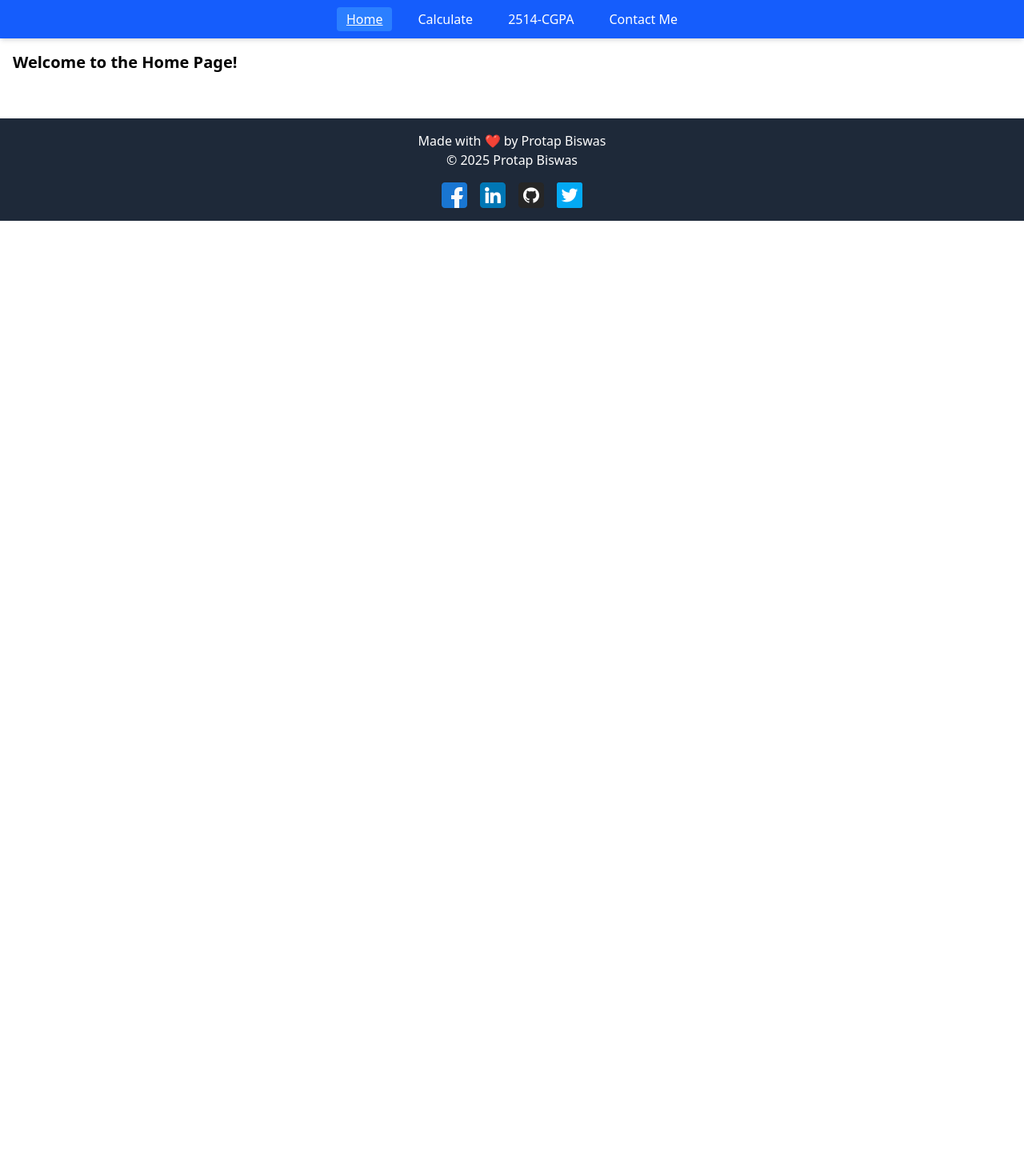
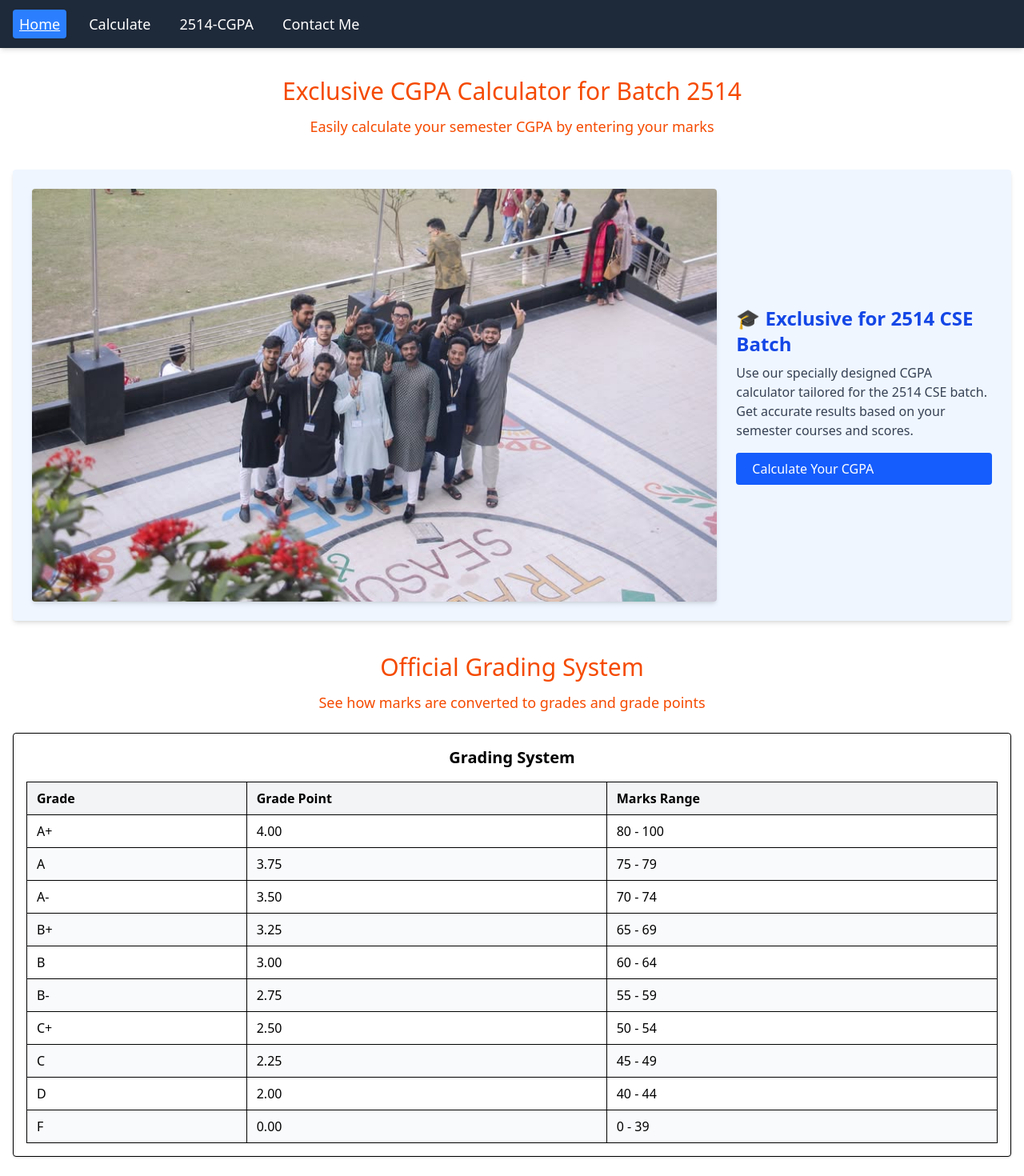
Before and after one commit to protap1100/Cgpa-Calculator, a React (Vite) app: page / in a window 1280 px wide. Shown: the top 1470 px of the page at 80% size. Before the commit the page ends 800 px from the top, so only its background shows below. Built offline with nearby package versions, Linux system fonts and the light colour scheme.

Commit message:
add: grading system added

```diff
--- a/package.json
+++ b/package.json
@@ -17,6 +17,7 @@
     "jspdf-autotable": "^5.0.2",
     "react": "^19.1.0",
     "react-dom": "^19.1.0",
+    "react-icons": "^5.5.0",
     "react-router-dom": "^7.6.2",
     "react-spring": "^10.0.1",
     "react-toastify": "^11.0.5",
--- /dev/null
+++ b/src/Components/Batch2514Feature.jsx
@@ -0,0 +1,39 @@
+import { Link } from "react-router-dom";
+import image from "../assets/2514.jpg";
+import SectionTitle from "./SectionTitle";
+
+const Batch2514Feature = () => {
+  return (
+    <div>
+      <SectionTitle
+        heading="Exclusive CGPA Calculator for Batch 2514"
+        subHeading="Easily calculate your semester CGPA by entering your marks"
+      ></SectionTitle>
+      <section className="my-10 p-6 bg-blue-50 rounded shadow-md flex flex-row items-center gap-6">
+        <img
+          src={image}
+          alt="2514 Batch Exclusive"
+          className="w-full  rounded shadow-md object-cover"
+        />
+        <div className="flex flex-col justify-center">
+          <h2 className="text-2xl font-bold text-blue-700 mb-2">
+            🎓 Exclusive for 2514 CSE Batch
+          </h2>
+          <p className="mb-4 text-gray-700 max-w-md">
+            Use our specially designed CGPA calculator tailored for the 2514 CSE
+            batch. Get accurate results based on your semester courses and
+            scores.
+          </p>
+          <Link
+            to="/2514-CGPA"
+            className="inline-block bg-blue-600 text-white px-5 py-2 rounded hover:bg-blue-700 transition"
+          >
+            Calculate Your CGPA
+          </Link>
+        </div>
+      </section>
+    </div>
+  );
+};
+
+export default Batch2514Feature;
--- /dev/null
+++ b/src/Components/GradingSystem.jsx
@@ -0,0 +1,55 @@
+import SectionTitle from "./SectionTitle";
+
+// src/components/GradingSystem.jsx
+const gradingData = [
+  { grade: "A+", point: 4.0, marks: "80 - 100" },
+  { grade: "A", point: 3.75, marks: "75 - 79" },
+  { grade: "A-", point: 3.5, marks: "70 - 74" },
+  { grade: "B+", point: 3.25, marks: "65 - 69" },
+  { grade: "B", point: 3.0, marks: "60 - 64" },
+  { grade: "B-", point: 2.75, marks: "55 - 59" },
+  { grade: "C+", point: 2.5, marks: "50 - 54" },
+  { grade: "C", point: 2.25, marks: "45 - 49" },
+  { grade: "D", point: 2.0, marks: "40 - 44" },
+  { grade: "F", point: 0.0, marks: "0 - 39" },
+];
+
+const GradingSystem = () => {
+  return (
+    <div>
+      <SectionTitle
+        heading="Official Grading System"
+        subHeading="See how marks are converted to grades and grade points"
+      />
+      <div className=" my-6 p-4 border rounded shadow-sm bg-white">
+        <h2 className="text-xl font-semibold mb-4 text-center">
+          Grading System
+        </h2>
+        <table className="w-full border-collapse">
+          <thead>
+            <tr>
+              <th className="border px-3 py-2 text-left bg-gray-100">Grade</th>
+              <th className="border px-3 py-2 text-left bg-gray-100">
+                Grade Point
+              </th>
+              <th className="border px-3 py-2 text-left bg-gray-100">
+                Marks Range
+              </th>
+            </tr>
+          </thead>
+          <tbody>
+            {gradingData.map(({ grade, point, marks }) => (
+              <tr key={grade} className="even:bg-gray-50">
+                <td className="border px-3 py-2">{grade}</td>
+                <td className="border px-3 py-2">{point.toFixed(2)}</td>
+                <td className="border px-3 py-2">{marks}</td>
+              </tr>
+            ))}
+          </tbody>
+        </table>
+      </div>
+    </div>
+  );
+};
+
+export default GradingSystem;
--- a/src/Components/Navbar.jsx
+++ b/src/Components/Navbar.jsx
@@ -1,35 +1,69 @@
 // src/components/Navbar.jsx
+import { useState } from "react";
 import { NavLink } from "react-router-dom";
+import { FiMenu, FiX } from "react-icons/fi";
 
 const Navbar = () => {
-  const baseClass = "px-3 py-1 rounded transition";
-
+  const [isOpen, setIsOpen] = useState(false);
+  const baseClass = "px-2 py-1 rounded transition text-center";
   const activeClass = "underline bg-blue-500";
 
-  return (
-    <nav className="bg-blue-600 text-white px-4 py-3 shadow-md">
-      <ul className="flex flex-wrap justify-center items-center gap-3 sm:gap-5 text-sm sm:text-base font-medium">
-        {[
+  const links = [
     { to: "/", label: "Home" },
     { to: "/cgpa", label: "Calculate" },
     { to: "/2514-CGPA", label: "2514-CGPA" },
     { to: "/contact-me", label: "Contact Me" },
-        ].map(({ to, label }) => (
-          <li key={to}>
+  ];
+
+  return (
+    <nav className="bg-gray-800 text-white px-0 lg:px-4 py-3 shadow-md relative">
+      <div className="flex justify-between items-center px-4 lg:px-0">
+        {/* Hamburger button for small and md devices */}
+        <button
+          onClick={() => setIsOpen(!isOpen)}
+          className="sm:hidden text-2xl p-1 rounded hover:bg-gray-700 transition"
+          aria-label={isOpen ? "Close menu" : "Open menu"}
+          aria-expanded={isOpen}
+        >
+          {isOpen ? <FiX /> : <FiMenu />}
+        </button>
+
+        {/* Menu */}
+        <ul
+          className={`font-medium text-sm sm:text-base absolute sm:static top-full left-0 w-full sm:w-auto bg-gray-800 sm:bg-transparent transition-all duration-300 overflow-hidden
+          ${isOpen ? "max-h-60 py-2" : "max-h-0"}
+          sm:max-h-full
+          sm:flex
+          sm:flex-row
+          sm:items-center
+          grid
+          grid-cols-2
+          gap-1
+          sm:grid-cols-none
+          sm:gap-5
+          `}
+          onClick={() => setIsOpen(false)}
+          style={{ zIndex: 999 }}
+        >
+          {links.map(({ to, label }) => (
+            <li key={to} className="lg:text-lg text-xs">
               <NavLink
                 to={to}
+                end={to === "/"}
                 className={({ isActive }) =>
                   `${baseClass} ${
-                  isActive ? activeClass : "hover:underline hover:bg-blue-500"
-                }`
+                    isActive
+                      ? activeClass
+                      : "hover:underline hover:bg-blue-500"
+                  } block`
                 }
-              end={to === "/"}
               >
                 {label}
               </NavLink>
             </li>
           ))}
         </ul>
+      </div>
     </nav>
   );
 };
--- /dev/null
+++ b/src/Components/SectionTitle.jsx
@@ -0,0 +1,15 @@
+const SectionTitle = ({ heading, subHeading }) => {
+  return (
+    <div className=" w-full mx-auto">
+      <h1 className="mt-5 text-orange-600 text-xl lg:text-3xl text-center divide-y divide-blue-200">
+        {heading}
+      </h1>
+      <div className="divider divider-warning"></div>
+      <h1 className="text-xs mt-3 lg:text-lg text-orange-600  text-center">
+        {subHeading}
+      </h1>
+    </div>
+  );
+};
+
+export default SectionTitle;
--- a/src/pages/CGPACalculator/CGPACalculator.jsx
+++ b/src/pages/CGPACalculator/CGPACalculator.jsx
@@ -1,4 +1,5 @@
 import { useState } from "react";
+import SectionTitle from "../../Components/SectionTitle";
 
 const gradeOptions = [
   { label: "A+", point: 4.0 },
@@ -126,6 +127,7 @@ const Semester = ({ semester, index, updateSemester, removeSemester }) => {
 
   return (
     <div className="bg-white border rounded-lg p-5 mb-6 shadow-md">
+
       <div className="flex justify-between items-center mb-4">
         <h2 className="text-xl font-semibold text-gray-700">
           Semester {index + 1}
--- a/src/pages/contactMe/ContactMe.jsx
+++ b/src/pages/contactMe/ContactMe.jsx
@@ -1,6 +1,7 @@
 import emailjs from "emailjs-com";
 import { toast, ToastContainer } from "react-toastify";
 import "react-toastify/dist/ReactToastify.css";
+import SectionTitle from "../../Components/SectionTitle";
 
 const ContactMe = () => {
   const sendEmail = (e) => {
@@ -41,9 +42,13 @@ const ContactMe = () => {
 
   return (
     <div className="mt-5 container mx-auto">
+      <SectionTitle
+        heading="Get in Touch"
+        subHeading="Fill in the form below to start a conversation"
+      />
       <h1 className="text-center my-10 font-bold text-3xl ">Message Me</h1>
       <section className="py-6 mt-5 bg-gray-200 dark:text-gray-900 rounded-xl">
-        <div className="grid max-w-6xl grid-cols-1 px-6 mx-auto lg:px-8 md:grid-cols-2 md:divide-x">
+        <div className="grid max-w-6xl grid-cols-1 px-0 mx-auto lg:px-8 md:grid-cols-2 md:divide-x">
           <div className="items-center justify-center p-12">
             <h1 className="text-4xl font-bold">Get in touch</h1>
             <p className="pt-2 pb-4">
--- a/src/pages/home/Home.jsx
+++ b/src/pages/home/Home.jsx
@@ -1,7 +1,11 @@
+import Batch2514Feature from "../../Components/Batch2514Feature";
+import GradingSystem from "../../Components/GradingSystem";
+
 const Home = () => {
   return (
     <div className="p-4">
-      <h2 className="text-xl font-semibold">Welcome to the Home Page!</h2>
+      <Batch2514Feature></Batch2514Feature>
+      <GradingSystem></GradingSystem>
     </div>
   );
 };
```
Also changed, not shown: src/pages/CGPA2514/CGPA2514.jsx (+26 -18 lines), src/assets/2514.jpg (added), 1 other file (tests, documents, lock files or other folders). Lines whose indentation alone changed are shown as unchanged.
